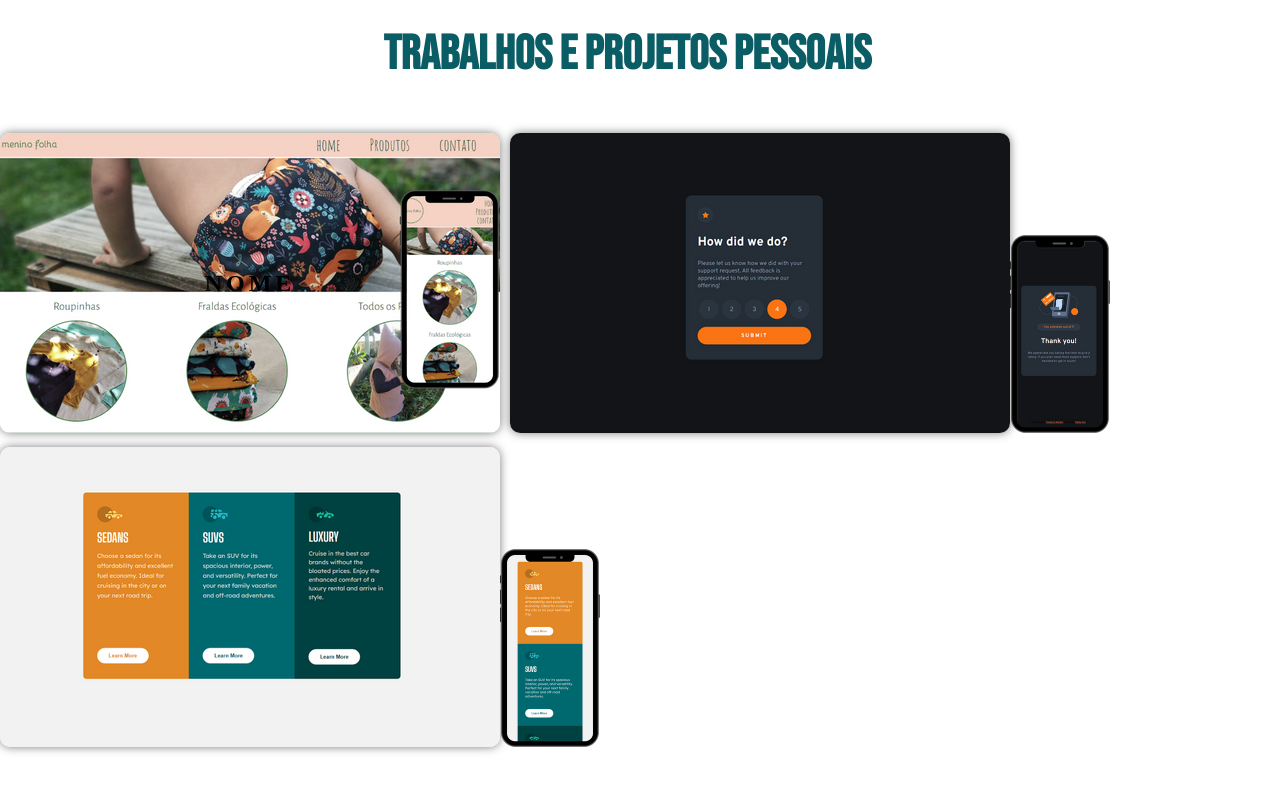
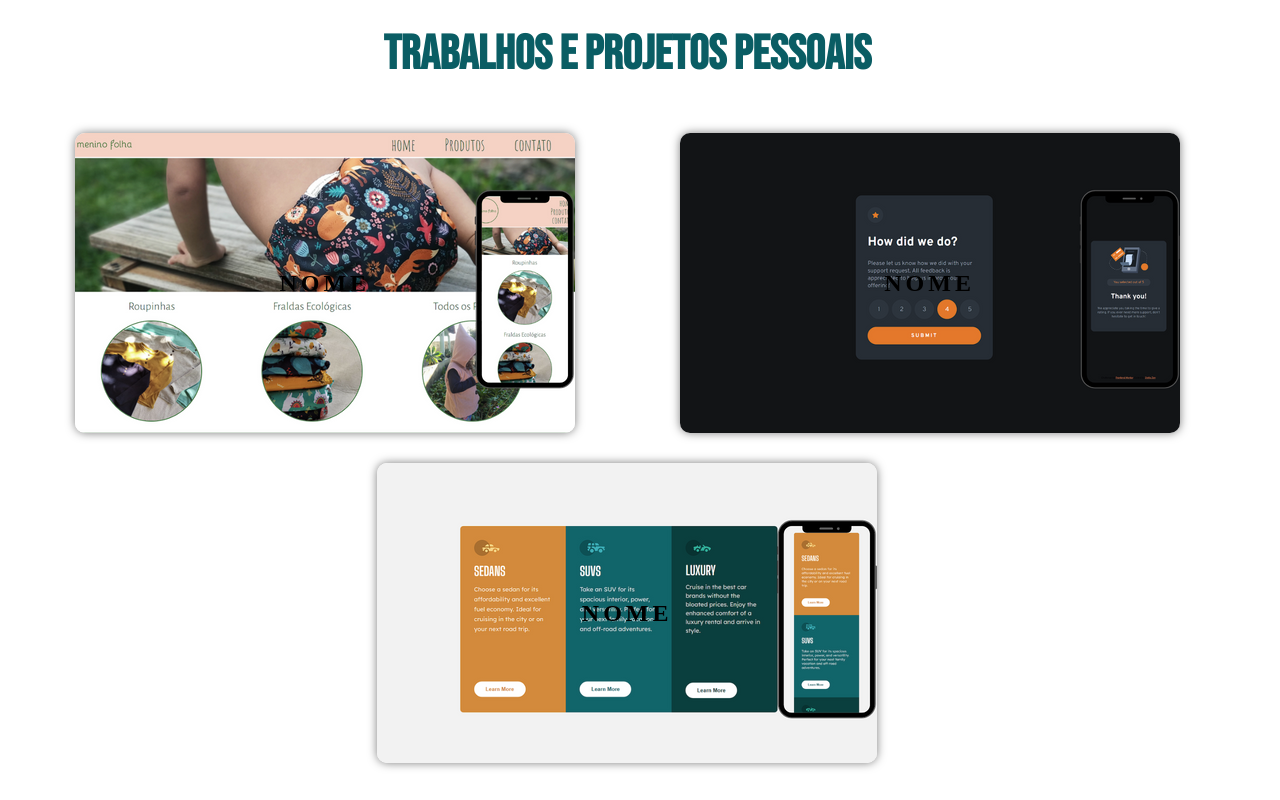
Before and after one commit to Stellazen/StellaPortfolio, a plain HTML site: page index.html in a window 1280 px wide. Shown: the part 1320-2120 px from the top of the page. Drawn offline with nearby package versions, Linux system fonts and the light colour scheme.

Commit message:
aprimorando divs

```diff
--- a/estilos/style.css
+++ b/estilos/style.css
@@ -149,11 +149,46 @@ a:hover{
 .trabalhos{
     display: flex;
     flex-wrap: wrap;
-    gap: 10px;
+    justify-content: space-evenly;
+    gap: 30px;
 }
 
 .trabalho-1{
     background-image: url(../imagens/menino-folha-c.png);
+    background-repeat: no-repeat;
+    background-position: center;
+    background-size: cover;
+    width: 500px;
+    height: 300px;
+    border-radius: 10px;
+    display: flex;
+    align-items: center;
+    justify-content: center;
+    box-shadow: 0px 0px 10px rgba(0, 0, 0, 0.514);
+    cursor: pointer;
+    filter: grayscale(0.2);
+    transition: 0.5s ease-in-out;
+}
+
+.trabalho-2{
+    background-image: url(../imagens/rate-element.png);
+    background-repeat: no-repeat;
+    background-position: center;
+    background-size: cover;
+    width: 500px;
+    height: 300px;
+    border-radius: 10px;
+    display: flex;
+    align-items: center;
+    justify-content: center;
+    box-shadow: 0px 0px 10px rgba(0, 0, 0, 0.514);
+    cursor: pointer;
+    filter: grayscale(0.2);
+    transition: 0.5s ease-in-out;
+}
+
+.trabalho-3{
+    background-image: url(../imagens/column-card.png);
     background-repeat: no-repeat;
     background-position: center;
     background-size: cover;
@@ -225,7 +260,6 @@ a:hover{
     background-position: center top;
     background-size: cover;
     background-repeat: no-repeat;
-    filter: grayscale(0.5);
     color: black;
     cursor: pointer;
     transition: 0.5 ease-in-out;
@@ -276,12 +310,12 @@ a:hover{
 }
 
 .trabalho-1:hover{
-    filter: unset;
+    filter: grayscale(0.5);
 }
 
 .trabalho-1:hover > .card-wrapper::before{
-    height: 200px;
-    width: 200px;
+    height: 250px;
+    width: 250px;
     opacity: 1;
 }
 
--- a/index.html
+++ b/index.html
@@ -61,18 +61,28 @@
                         <p>Clica pra ver!</p>
                     </div>
                 </div>
+            </div>
 
-            </div>
-            <!--site front end mentor - 1 -->
-            <div class="trabalho-2">
-                <img class="foto-trabalhos" src="imagens/front-end-1.png" alt="imagem de site de avaliação com fundo preto"><img class="imagem-mobile" src="imagens/front-end-mobile-1.png" alt="celular com imagem de site de avaliaçao com fundo preto">
+                <div class="trabalho-container">
+                    <div class="trabalho-2">
+                        <div class="card-wrapper">
+                            <h1>Nome</h1>
+                            <p>Clica pra ver!</p>
+                        </div>
+                    </div>
+                </div>
 
-            </div>
-            <!--site front end mentor - 2 -->
-            <div class="trabalho-3">
-                <img class="foto-trabalhos" src="imagens/front-end-2.png" alt=""><img class="imagem-mobile" src="imagens/front-end-mobile-2.png" alt="">
-            </div>
+                <div class="trabalho-container">
+                    <div class="trabalho-3">
+                        <div class="card-wrapper">
+                            <h1>Nome</h1>
+                            <p>Clica pra ver!</p>
+                         </div>
+                     </div>
+                </div>
+
         </div>
+
 
         <!--teste imagem-->
 
```
Also changed, not shown: imagens/column-card.png (renamed from imagens/rate-element (1).png).
